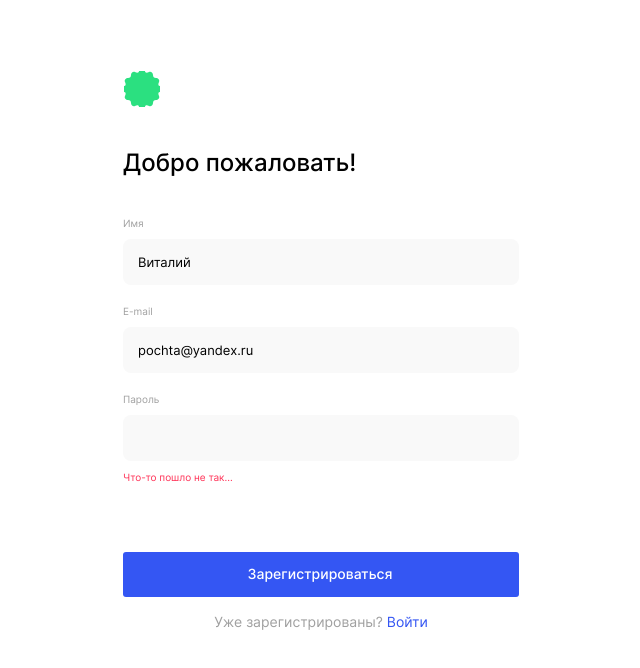
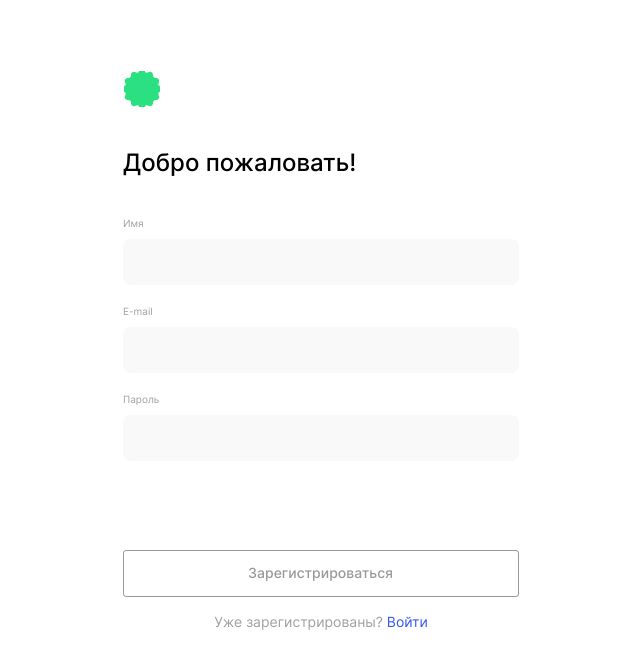
Before and after one commit to izverk/movies-explorer-frontend, a React (Create React App) app: page /signup in a window 1280 px wide. Shown: the top 668 px of the page, without its empty margins (319-959 px from the left). Built offline with nearby package versions, Linux system fonts and the light colour scheme.

Commit message:
feat: сделана валидация формы регистрации (пока без e-mail и password)

```diff
--- a/src/components/App/App.js
+++ b/src/components/App/App.js
@@ -23,12 +23,14 @@ function App() {
 	// Стейт с данными текущего пользователя
 	const [currentUser, setCurrentUser] = useState({});
 	// Стейт авторизованности пользователя
-	const [isLoggedIn, setIsLoggedIn] = useState(true);
+	const [isLoggedIn, setIsLoggedIn] = useState(false);
 	// Стейт модального меню навигации
 	const [modalMenuState, setModalMenuState] = useState(false);
 	const changeModalMenuState = () => {
 		setModalMenuState((modalMenuState) => !modalMenuState);
 	};
+	// Стейт сообщения с ошибкой регистрации
+	const [regSubmitError, setRegSubmitError] = React.useState('');
 
 	// =========================== РАБОТА С ФИЛЬМАМИ. КОМПОНЕНТ Movies ==============================
 
@@ -117,7 +119,10 @@ function App() {
 					</Route>
 
 					<Route exact path='/signup'>
-						<Register />
+						<Register
+							regSubmitError={regSubmitError}
+							setRegSubmitError={setRegSubmitError}
+						/>
 					</Route>
 
 					<Route exact path={['/', '/movies', '/saved-movies', '/profile']}>
--- a/src/components/AuthForm/AuthForm.css
+++ b/src/components/AuthForm/AuthForm.css
@@ -25,7 +25,7 @@
 	margin-bottom: auto;
 }
 
-.auth-form__input-error {
+.auth-form__submit-error {
 	padding-top: 10px;
 	display: block;
 	font-weight: 400;
@@ -34,7 +34,7 @@
 	color: #ff3055;
 	visibility: hidden;
 }
-.auth-form__input-error_active {
+.auth-form__submit-error_active {
 	visibility: visible;
 }
 
@@ -55,6 +55,16 @@
 	line-height: 17px;
 	text-align: center;
 	color: #ffffff;
+}
+.auth-form__submit-button_inactive {
+	color: #000;
+	background: transparent;
+	border: 1px solid #000;
+	opacity: 0.4;
+	cursor: initial;
+}
+.auth-form__submit-button_inactive:hover {
+	opacity: 0.4;
 }
 
 .auth-form__link-wrapper {
--- a/src/components/AuthForm/AuthForm.js
+++ b/src/components/AuthForm/AuthForm.js
@@ -1,26 +1,46 @@
+import React from 'react';
 import { Link } from 'react-router-dom';
 import './AuthForm.css';
 import Logo from '../Logo/Logo';
 
-function AuthForm({ children, title, text, buttonText, linkText, linkPath }) {
-
-    const isValid = false;
+function AuthForm({
+	children,
+	title,
+	text,
+	buttonText,
+	linkText,
+	linkPath,
+	isValid,
+	regSubmitError,
+	setRegSubmitError,
+}) {
+	const handleSubmit = (e) => {
+		e.preventDefault();
+		setRegSubmitError(null);
+		// registerUser();
+	};
 
 	return (
-        <form className='auth-form' name='auth-form'
-            noValidate>
+		<form className='auth-form' name='auth-form' noValidate>
 			<Logo />
-            <h2 className='auth-form__title'>
-                {title}
-            </h2>
+			<h2 className='auth-form__title'>{title}</h2>
 			<div className='auth-form__inputs-container'>
 				{children}
-                <span className={`auth-form__input-error${!isValid ? ' auth-form__input-error_active' : ''}`}>
-                    Что-то пошло не так...
+				<span
+					className={`auth-form__submit-error${
+						regSubmitError ? ' auth-form__submit-error_active' : ''
+					}`}>
+					{regSubmitError}
 				</span>
 			</div>
 			<div className='auth-form__buttons-container'>
-                <button className='app__link app__button auth-form__submit-button' type='submit'>
+				<button
+					className={`app__button auth-form__submit-button${
+						!isValid ? ' auth-form__submit-button_inactive' : ''
+					}`}
+					type='submit'
+					onClick={handleSubmit}
+					disabled={!isValid ? true : false}>
 					{buttonText}
 				</button>
 				<span className='auth-form__link-wrapper'>
@@ -29,7 +49,6 @@ function AuthForm({ children, title, text, buttonText, linkText, linkPath }) {
 						{linkText}
 					</Link>
 				</span>
-
 			</div>
 		</form>
 	);
--- a/src/components/Input/Input.css
+++ b/src/components/Input/Input.css
@@ -1,5 +1,6 @@
 .input {
 	width: 100%;
+	position: relative;
 }
 
 .input__label {
@@ -22,6 +23,21 @@
 	background: #f9f9f9;
 	border-radius: 8px;
 }
-.auth-form__input:focus {
+.input__input:focus {
 	outline: none;
 }
+
+.input__error {
+	position: absolute;
+	bottom: -12px;
+	left: 0;
+	width: 100%;
+	visibility: hidden;
+	color: #ff3055;
+	font-weight: 400;
+	font-size: 10px;
+	line-height: 12px;
+}
+.input__error_active {
+	visibility: visible;
+}
--- a/src/components/Input/Input.js
+++ b/src/components/Input/Input.js
@@ -1,7 +1,18 @@
 import './Input.css';
 
-function Input({ type, name, id, defaultValue, labelText, minLength, maxLength }) {
-
+function Input({
+	type,
+	name,
+	id,
+	defaultValue,
+	labelText,
+	minLength,
+	maxLength,
+	required,
+	values,
+	handleValuesChange,
+	errors,
+}) {
 	return (
 		<div className='input'>
 			<label className='input__label' htmlFor={id}>
@@ -13,10 +24,16 @@ function Input({ type, name, id, defaultValue, labelText, minLength, maxLength }
 				defaultValue={defaultValue}
 				name={name}
 				id={id}
-        required
 				minLength={minLength}
 				maxLength={maxLength}
+				required={required}
+				values={values}
+				onChange={handleValuesChange}
 			/>
+			<span className={`input__error input__error_active`}>{errors[name]}</span>
+			{/* <span className={`input__error${!isValid ? ' input__error_active' : ''}`}>
+				{}
+			</span> */}
 		</div>
 	);
 }
--- a/src/components/Logo/Logo.js
+++ b/src/components/Logo/Logo.js
@@ -3,11 +3,16 @@ import './Logo.css';
 import logo from '../../images/icon_logo.svg';
 
 function Logo() {
-    return (
-        <Link to='/' className='app__link app_button'>
-            <img className='logo' src={logo} alt='Логотип сайта' title='Переход на страницу "О проекте"' />
-        </Link>
-    );
+	return (
+		<Link to='/' className='app__link app__button'>
+			<img
+				className='logo'
+				src={logo}
+				alt='Логотип сайта'
+				title='Переход на страницу "О проекте"'
+			/>
+		</Link>
+	);
 }
 
 export default Logo;
--- a/src/components/Register/Register.js
+++ b/src/components/Register/Register.js
@@ -1,8 +1,19 @@
+import React from 'react';
 import './Register.css';
 import AuthForm from '../AuthForm/AuthForm';
 import Input from '../Input/Input';
+import { useFormValidation } from '../../utils/utils';
 
-function Register() {
+function Register({ regSubmitError, setRegSubmitError }) {
+	// Набор переменных и функций для валидации формы ввода
+	const { values, errors, isValid, handleValuesChange, resetValidation } =
+		useFormValidation();
+
+	// Сбрасываем валидацию один раз при монтировании
+	React.useEffect(() => {
+		resetValidation({});
+	}, [resetValidation]);
+
 	return (
 		<AuthForm
 			title='Добро пожаловать!'
@@ -10,26 +21,38 @@ function Register() {
 			text='Уже зарегистрированы?'
 			linkText='Войти'
 			linkPath='/signin'
-        >
+			isValid={isValid}
+			regSubmitError={regSubmitError}
+			setRegSubmitError={setRegSubmitError}>
 			<Input
 				labelText='Имя'
 				type='text'
 				name='name-input'
 				id='name-input'
-                defaultValue='Виталий'
+				required={true}
+				values={values}
+				handleValuesChange={handleValuesChange}
+				errors={errors}
 			/>
 			<Input
 				labelText='E-mail'
 				type='email'
 				name='email-input'
 				id='email-input'
-                defaultValue='pochta@yandex.ru'
+				required={true}
+				values={values}
+				handleValuesChange={handleValuesChange}
+				errors={errors}
 			/>
 			<Input
 				labelText='Пароль'
 				type='password'
 				name='password-input'
 				id='password-input'
+				required={true}
+				values={values}
+				handleValuesChange={handleValuesChange}
+				errors={errors}
 			/>
 		</AuthForm>
 	);
```
Lines whose indentation alone changed are shown as unchanged.
